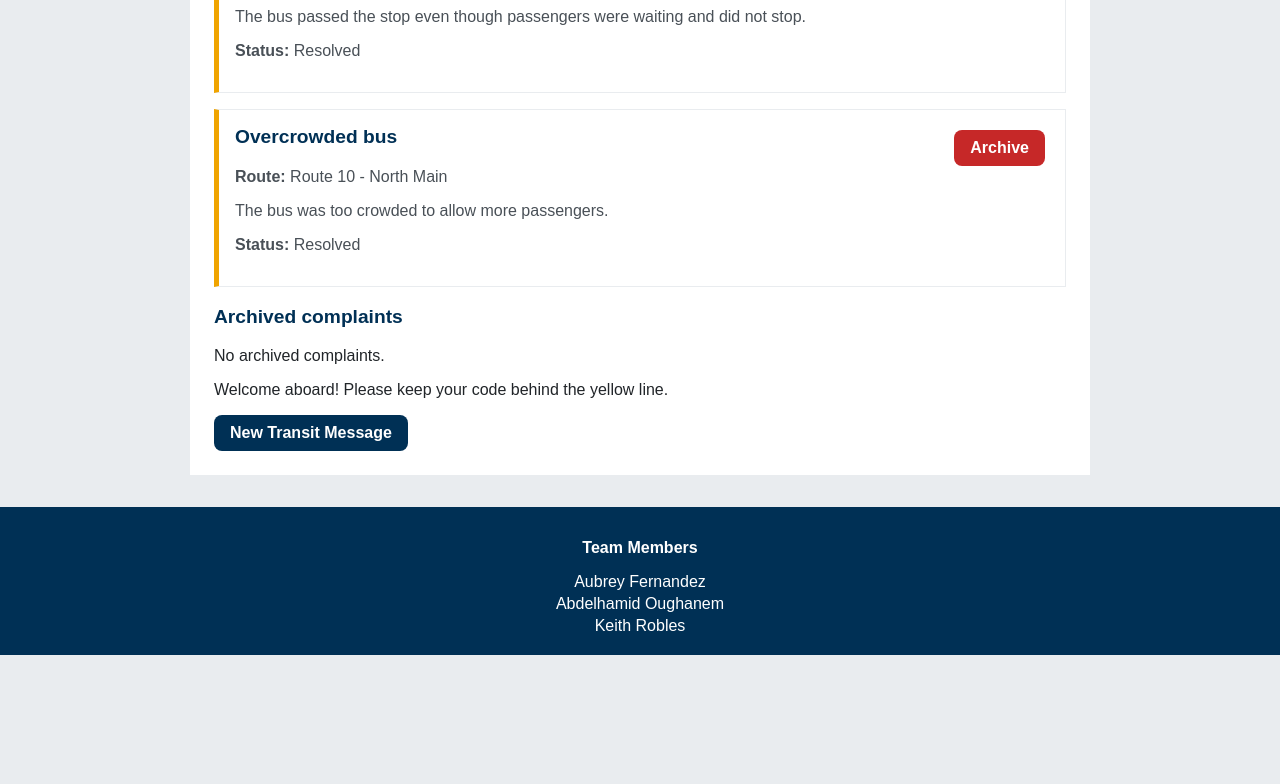
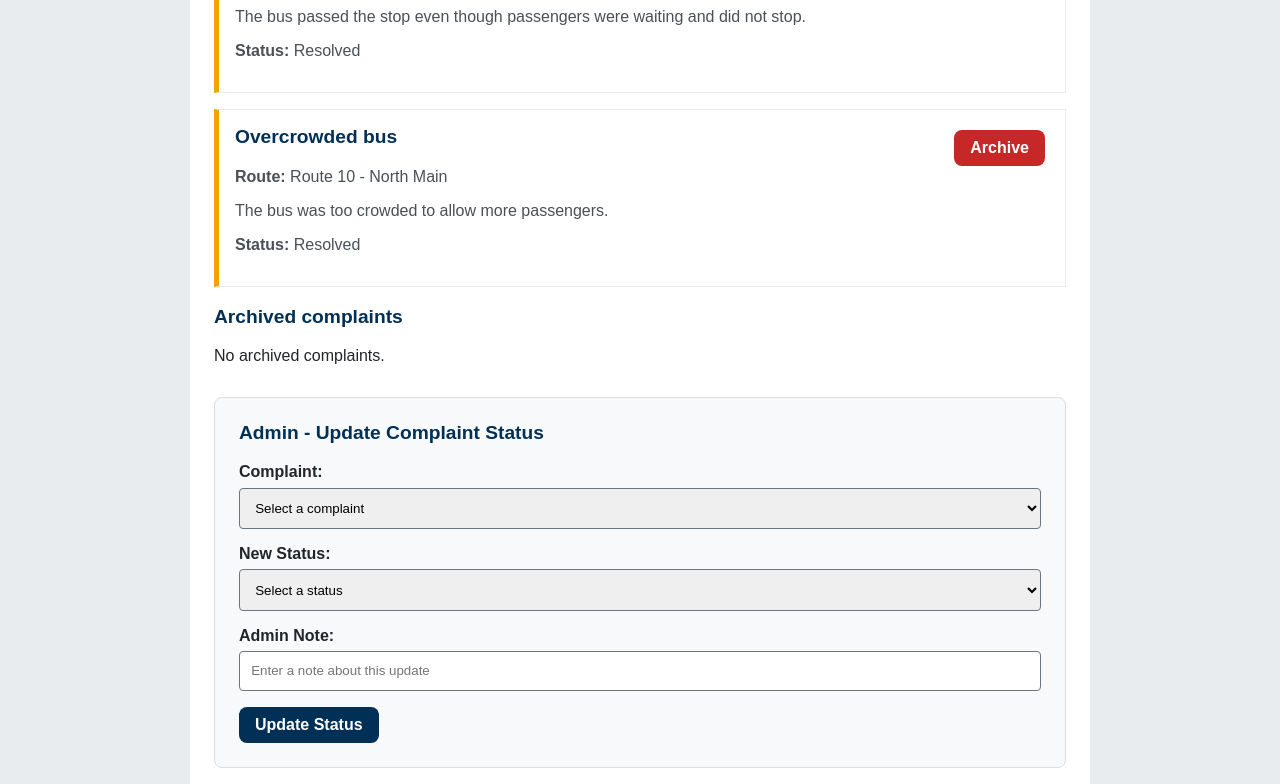
Before and after one commit to rrcw2025oabdel/Winnipeg_Transit_Care, a React (Vite) app: page /complaints in a window 1280 px wide. Shown: the part 812-1596 px from the top of the page. Before the commit the page ends 1467 px from the top, so only its background shows below. Built offline with nearby package versions, Linux system fonts and the light colour scheme.

Commit message:
Added the Admin Form with validation to cover the missing individual requirements

```diff
--- /dev/null
+++ b/src/components/features/ViewMyComplaints/ViewMyComplaints.css
@@ -0,0 +1,201 @@
+.my-complaints > label {
+  display: flex;
+  align-items: center;
+  justify-content: flex-end;
+  gap: 10px;
+  margin-bottom: 24px;
+  font-weight: 600;
+  color: #003055;
+}
+
+.my-complaints > label select {
+  padding: 8px 12px;
+  border: 1px solid #b8c4ce;
+  border-radius: 8px;
+  background: white;
+  font: inherit;
+}
+
+/* Complaint list */
+
+.complaint-list {
+  list-style: none;
+  padding: 0;
+}
+
+/* Complaint card */
+
+.complaint-card {
+  position: relative;
+  padding: 24px 130px 24px 24px;
+  margin-bottom: 20px;
+  border: 1px solid #e1e6ea;
+  border-left: 5px solid #f0a400;
+  background: white;
+}
+
+/* Archive button */
+
+.complaint-card > button {
+  position: absolute;
+  top: 20px;
+  right: 20px;
+
+  padding: 9px 16px;
+
+  border: none;
+  border-radius: 8px;
+
+  background-color: #c62828;
+  color: white;
+
+  font: inherit;
+  font-weight: 600;
+
+  cursor: pointer;
+}
+
+.complaint-card > button:hover {
+  background-color: #a91f1f;
+}
+
+/* Archived complaints */
+
+.my-complaints > ul:not(.complaint-list) {
+  list-style: none;
+  padding: 0;
+}
+
+.my-complaints > ul:not(.complaint-list) > li {
+  display: flex;
+  align-items: center;
+  justify-content: space-between;
+
+  gap: 16px;
+
+  padding: 16px 20px;
+  margin-bottom: 12px;
+
+  border: 1px solid #e1e6ea;
+  border-radius: 8px;
+
+  background: white;
+}
+
+/* Restore button */
+
+.my-complaints > ul:not(.complaint-list) button {
+  padding: 9px 16px;
+
+  border: none;
+  border-radius: 8px;
+
+  background-color: #218047;
+  color: white;
+
+  font: inherit;
+  font-weight: 600;
+
+  cursor: pointer;
+}
+
+.my-complaints > ul:not(.complaint-list) button:hover {
+  background-color: #196b3a;
+}
+
+/* Admin status form */
+
+.admin-status-form {
+  margin-top: 2rem;
+  padding: 1.5rem;
+
+  border: 1px solid #ddd;
+  border-radius: 8px;
+
+  background-color: #f8f9fa;
+}
+
+.admin-status-form h3 {
+  margin-top: 0;
+  color: #003055;
+}
+
+.admin-status-form form {
+  display: flex;
+  flex-direction: column;
+  gap: 1rem;
+}
+
+.admin-status-form label {
+  display: block;
+  font-weight: bold;
+  margin-bottom: 0.4rem;
+}
+
+.admin-status-form select,
+.admin-status-form input {
+  width: 100%;
+  padding: 0.7rem;
+
+  border: 1px solid #6c757d;
+  border-radius: 4px;
+
+  box-sizing: border-box;
+}
+
+/* Admin Update Status button */
+
+.admin-status-form button {
+  width: fit-content;
+
+  padding: 9px 16px;
+
+  border: none;
+  border-radius: 8px;
+
+  background-color: #003055;
+  color: white;
+
+  font: inherit;
+  font-weight: 600;
+
+  cursor: pointer;
+}
+
+.admin-status-form button:hover {
+  background-color: #f0a400;
+  color: #212529;
+}
+
+/* Transit message */
+
+.transit-message-box button {
+  padding: 9px 16px;
+
+  border: none;
+  border-radius: 8px;
+
+  background-color: #003055;
+  color: white;
+
+  font: inherit;
+  font-weight: 600;
+
+  cursor: pointer;
+}
+
+.transit-message-box button:hover {
+  filter: brightness(0.88);
+}
+
+/* Mobile */
+
+@media (max-width: 600px) {
+  .complaint-card {
+    padding: 70px 24px 24px;
+  }
+
+  .my-complaints > ul:not(.complaint-list) > li {
+    flex-wrap: wrap;
+  }
+}
--- a/src/components/features/ViewMyComplaints/ViewMyComplaints.tsx
+++ b/src/components/features/ViewMyComplaints/ViewMyComplaints.tsx
@@ -1,5 +1,5 @@
-import {useState} from "react";
-import "./ViewMyComplaints.module.css";
+import { useState } from "react";
+import "./ViewMyComplaints.css";
 
 // Props received from the parent component for the shared transit message.
 type ViewMyComplaintsProps = {
@@ -23,9 +23,16 @@ interface Complaint {
   status: string;
 }
 
+// Props used by the AdminStatusForm component.
+type AdminStatusFormProps = {
+  complaints: Complaint[];
+  setComplaints: React.Dispatch<React.SetStateAction<Complaint[]>>;
+};
+
 // Dropdown component used to filter complaints by status.
 function StatusFilter({
-  statusFilter, setStatusFilter,
+  statusFilter,
+  setStatusFilter,
 }: statusFilterProps) {
   return (
     <label>
@@ -42,14 +49,152 @@ function StatusFilter({
     </label>
   );
 }
+
+// Form component that simulates an admin updating a complaint status.
+function AdminStatusForm({
+  complaints,
+  setComplaints,
+}: AdminStatusFormProps) {
+  const [selectedComplaintId, setSelectedComplaintId] = useState("");
+  const [newStatus, setNewStatus] = useState("");
+  const [adminNote, setAdminNote] = useState("");
+  const [error, setError] = useState("");
+  const [successMessage, setSuccessMessage] = useState("");
+
+  // Handles the form submission and validates the input.
+  function handleStatusUpdate(event: React.FormEvent<HTMLFormElement>) {
+    event.preventDefault();
+
+    setError("");
+    setSuccessMessage("");
+
+    // Validation: complaint must be selected.
+    if (selectedComplaintId === "") {
+      setError("Please select a complaint.");
+      return;
+    }
+
+    // Validation: status must be selected.
+    if (newStatus === "") {
+      setError("Please select a new status.");
+      return;
+    }
+
+    // Validation: admin note cannot be empty.
+    if (adminNote.trim() === "") {
+      setError("Please enter an admin note.");
+      return;
+    }
+
+    // Validation: admin note must contain at least 5 characters.
+    if (adminNote.trim().length < 5) {
+      setError("Admin note must contain at least 5 characters.");
+      return;
+    }
+
+    // Updates the selected complaint immediately.
+    setComplaints((currentComplaints) =>
+      currentComplaints.map((complaint) =>
+        complaint.complaintId === Number(selectedComplaintId)
+          ? {
+              ...complaint,
+              status: newStatus,
+            }
+          : complaint
+      )
+    );
+
+    setSuccessMessage("Complaint status updated successfully.");
+
+    // Clears the form after a successful update.
+    setSelectedComplaintId("");
+    setNewStatus("");
+    setAdminNote("");
+  }
+
+  return (
+    <div className="admin-status-form">
+      <h3>Admin - Update Complaint Status</h3>
+
+      <form onSubmit={handleStatusUpdate}>
+        <div>
+          <label htmlFor="complaint">
+            Complaint:
+          </label>
+
+          <select
+            id="complaint"
+            value={selectedComplaintId}
+            onChange={(event) =>
+              setSelectedComplaintId(event.target.value)
+            }
+          >
+            <option value="">Select a complaint</option>
+
+            {complaints.map((complaint) => (
+              <option
+                key={complaint.complaintId}
+                value={complaint.complaintId}
+              >
+                #{complaint.complaintId} - {complaint.title}
+              </option>
+            ))}
+          </select>
+        </div>
+
+        <div>
+          <label htmlFor="newStatus">
+            New Status:
+          </label>
+
+          <select
+            id="newStatus"
+            value={newStatus}
+            onChange={(event) => setNewStatus(event.target.value)}
+          >
+            <option value="">Select a status</option>
+            <option value="Submitted">Submitted</option>
+            <option value="In Progress">In Progress</option>
+            <option value="Resolved">Resolved</option>
+          </select>
+        </div>
+
+        <div>
+          <label htmlFor="adminNote">
+            Admin Note:
+          </label>
+
+          <input
+            id="adminNote"
+            type="text"
+            placeholder="Enter a note about this update"
+            value={adminNote}
+            onChange={(event) => setAdminNote(event.target.value)}
+          />
+        </div>
+
+        {error && <p>{error}</p>}
+
+        {successMessage && <p>{successMessage}</p>}
+
+        <button type="submit">
+          Update Status
+        </button>
+      </form>
+    </div>
+  );
+}
+
 function MyComplaints({
   transitMessage,
   setTransitMessage,
 }: ViewMyComplaintsProps) {
   // Simulates the currently logged-in user.
   const currentUserId = 1;
+
   // Stores the status currently selected in the filter.
   const [statusFilter, setStatusFilter] = useState("All");
+
   // Stores the IDs of complaints that the user has archived.
   const [archivedIds, setArchivedIds] = useState<number[]>([]);
 
@@ -57,9 +202,9 @@ function MyComplaints({
   function archiveComplaint(complaintId: number) {
     setArchivedIds((currentIds) => [...currentIds, complaintId]);
   }
+
   // Sample complaint data.
-    const [complaints] = useState<Complaint[]>(
-      [
+  const [complaints, setComplaints] = useState<Complaint[]>([
     {
       complaintId: 1,
       userId: 1,
@@ -91,11 +236,12 @@ function archiveComplaint(complaintId: number) {
       userId: 1,
       route: "Route 10 - North Main",
       title: "Overcrowded bus",
-      description: "The bus was too crowded to allow more passengers.",
+      description:
+        "The bus was too crowded to allow more passengers.",
       status: "Resolved",
     },
+  ]);
 
-    ]);
   // Keeps only complaints belonging to the current user.
   const userComplaints = complaints.filter(
     (complaint) => complaint.userId === currentUserId
@@ -105,9 +251,10 @@ function archiveComplaint(complaintId: number) {
   const filteredComplaints = userComplaints.filter(
     (complaint) =>
       !archivedIds.includes(complaint.complaintId) &&
-    (statusFilter === "All" || complaint.status === statusFilter)
+      (statusFilter === "All" ||
+        complaint.status === statusFilter)
+  );
 
-);
   // Gets complaints that have been archived by the user.
   const archivedComplaints = userComplaints.filter((complaint) =>
     archivedIds.includes(complaint.complaintId)
@@ -120,28 +267,37 @@ function restoreComplaint(complaintId: number) {
     );
   }
 
-    return(
+  return (
+    <section className="my-complaints">
 
-        <section className="my-complaints">
       {/* Status filter */}
       <StatusFilter
         statusFilter={statusFilter}
         setStatusFilter={setStatusFilter}
       />
+
       <h2>My Complaints</h2>
 
-      <p>Review the complaints you have submitted to Winnipeg Transit Care.</p>
+      <p>
+        Review the complaints you have submitted to Winnipeg Transit Care.
+      </p>
 
       {/* Active complaints */}
       <ul className="complaint-list">
         {filteredComplaints.map((complaint) => (
-          <li key={complaint.complaintId} className="complaint-card">
+          <li
+            key={complaint.complaintId}
+            className="complaint-card"
+          >
             <button
               type="button"
-  onClick={() => archiveComplaint(complaint.complaintId)}
+              onClick={() =>
+                archiveComplaint(complaint.complaintId)
+              }
             >
               Archive
             </button>
+
             <h3>{complaint.title}</h3>
 
             <p>
@@ -156,6 +312,7 @@ function restoreComplaint(complaintId: number) {
           </li>
         ))}
       </ul>
+
       {/* Message displayed when the selected filter has no results */}
       {filteredComplaints.length === 0 && (
         <p>No complaints match the selected status.</p>
@@ -171,9 +328,12 @@ function restoreComplaint(complaintId: number) {
           {archivedComplaints.map((complaint) => (
             <li key={complaint.complaintId}>
               {complaint.title}{" "}
+
               <button
                 type="button"
-          onClick={() => restoreComplaint(complaint.complaintId)}
+                onClick={() =>
+                  restoreComplaint(complaint.complaintId)
+                }
               >
                 Restore
               </button>
@@ -181,10 +341,18 @@ function restoreComplaint(complaintId: number) {
           ))}
         </ul>
       )}
+
+      {/* Admin form for updating complaint status */}
+      <AdminStatusForm
+        complaints={complaints}
+        setComplaints={setComplaints}
+      />
+
       {/* Shared message that can also be accessed by other components */}
       <div className="transit-message-box">
         <p>{transitMessage}</p>
-{/*Button to update the transit message*/}
+
+        {/* Button to update the transit message */}
         <button
           onClick={() =>
             setTransitMessage(
@@ -193,8 +361,10 @@ function restoreComplaint(complaintId: number) {
           }
         >
           New Transit Message
-</button> </div>
+        </button>
+      </div>
     </section>
   );
 }
+
 export default MyComplaints;
```
Also changed, not shown: src/components/features/ViewMyComplaints/ViewMyComplaints.module.css (deleted, +0 -101 lines). Lines whose indentation alone changed are shown as unchanged.
